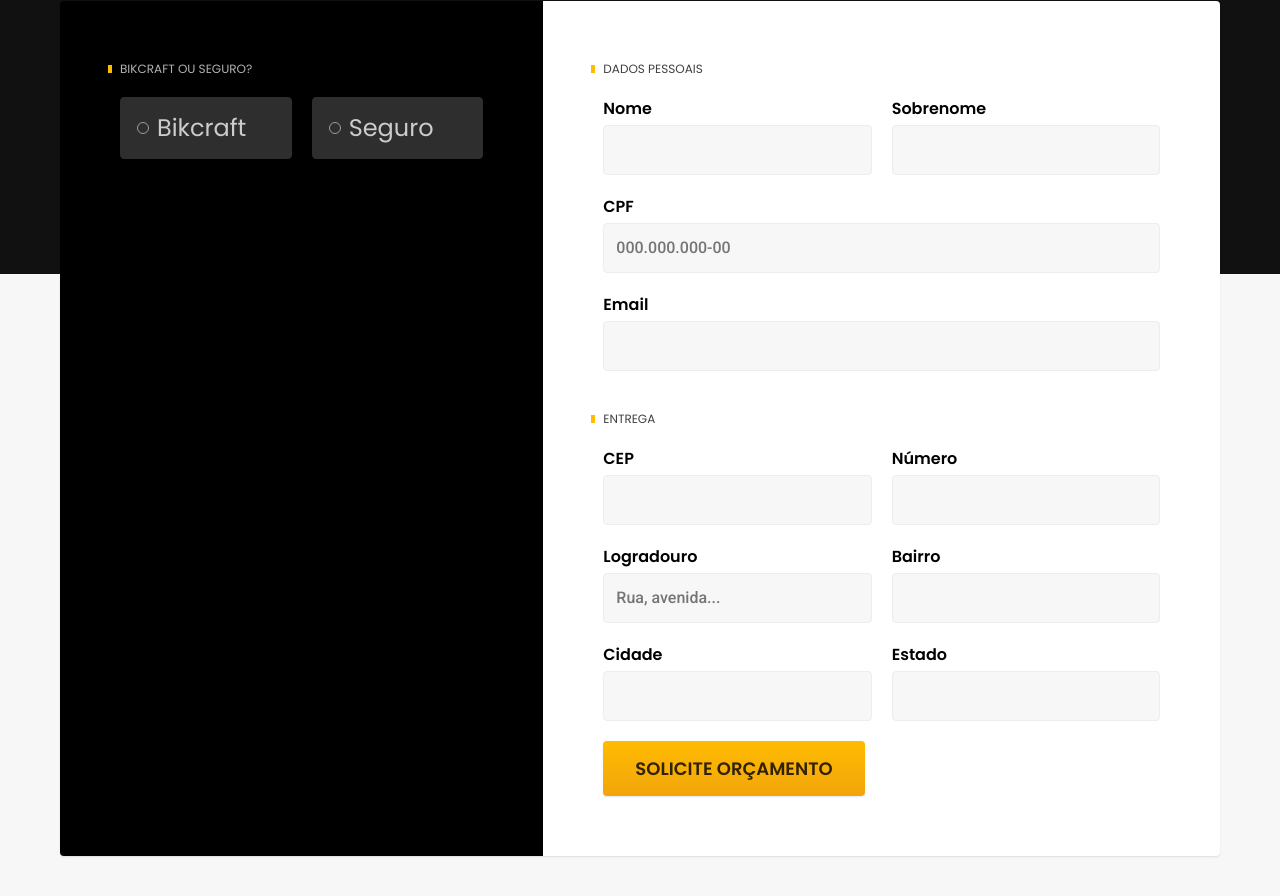
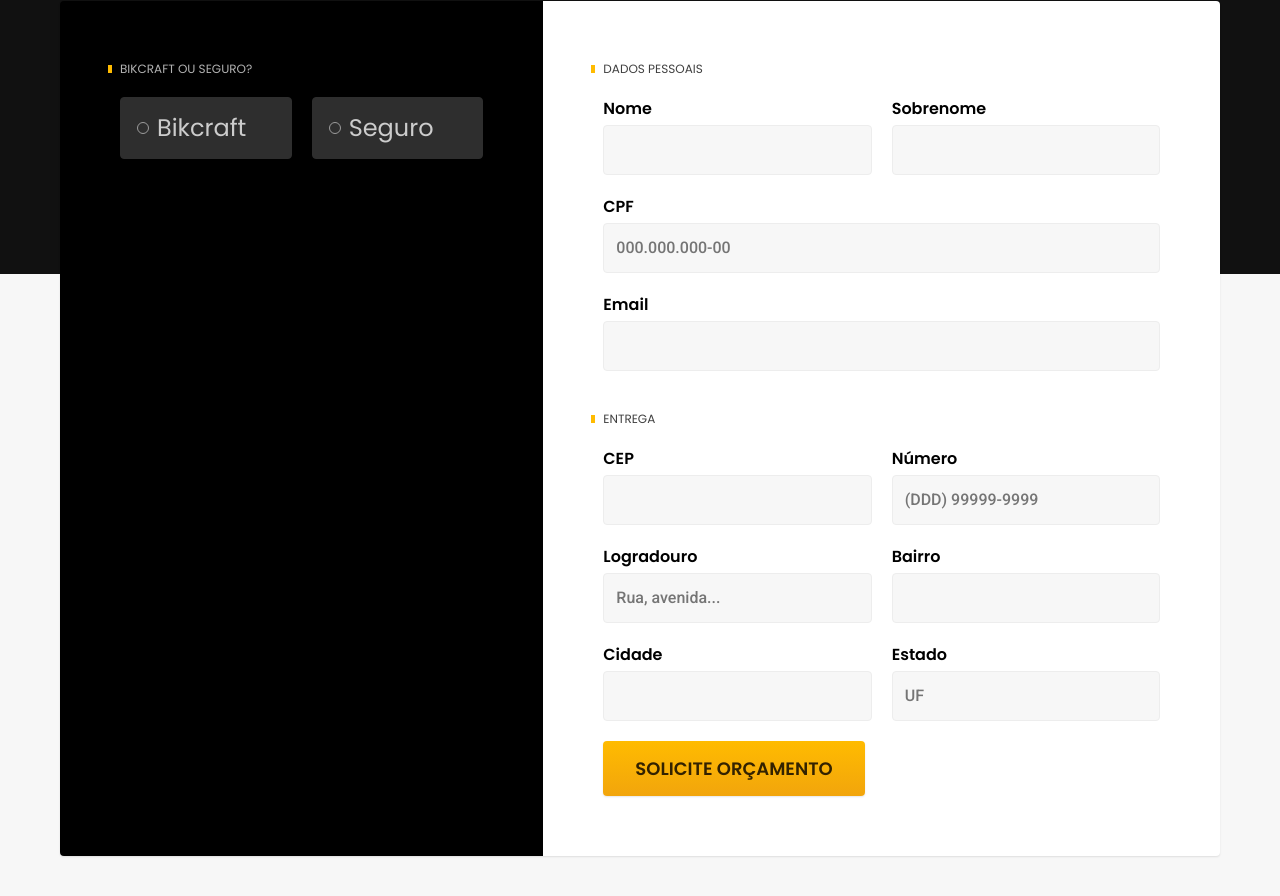
Before and after one commit to Enzo22321/bikcraft-inicio, a plain HTML site: page orcamento.html in a window 1280 px wide. Shown: the part 326-1222 px from the top of the page. Drawn offline with Linux system fonts and the light colour scheme.

Commit message:
Adicionando limites - mais amanha

```diff
--- a/orcamento.html
+++ b/orcamento.html
@@ -102,44 +102,44 @@
         <h2 class="font-1-xs cor9 column">dados pessoais</h2>
         <div>
           <label for="nome">Nome</label>
-           <input type="text" id="nome" name="nome">
+           <input type="text" id="nome" name="nome" maxlength="50">
         </div>
         <div>
           <label for="sobrenome">Sobrenome</label>
-          <input type="text" id="sobrenome" name="sobrenome">
+          <input type="text" id="sobrenome" name="sobrenome" maxlength="50">
         </div>
         <div class="column">
           <label for="cpf">CPF</label>
-          <input type="text" id="cpf" name="cpf" placeholder="000.000.000-00">
+          <input type="text" id="cpf" name="cpf" placeholder="000.000.000-00" maxlength="14">
         </div>
         <div class="column">
           <label for="email">Email</label>
-          <input type="text" id="email" name="email">
+          <input type="text" id="email" name="email" maxlength="50">
         </div>
         <h2 class="font-1-xs cor9 column">entrega</h2>
         <div>
           <label for="cep">CEP</label>
-          <input type="text" id="cep" name="cep">
+          <input type="text" id="cep" name="cep" maxlength="9">
         </div>
         <div>
           <label for="numero">Número</label>
-          <input type="text" id="numero" name="numero">
+          <input type="text" id="numero" name="numero" placeholder="(DDD) 99999-9999" maxlength="12">
         </div>
         <div>
           <label for="logradouro">Logradouro</label>
-          <input type="text" id="logradouro" name="logradouro" placeholder="Rua, avenida...">
+          <input type="text" id="logradouro" name="logradouro" placeholder="Rua, avenida..." maxlength="50">
         </div>
         <div>
           <label for="bairro">Bairro</label>
-          <input type="text" id="bairro" name="bairro">
+          <input type="text" id="bairro" name="bairro" maxlength="50">
         </div>
         <div>
           <label for="cidade">Cidade</label>
-          <input type="text" id="cidade" name="cidade">
+          <input type="text" id="cidade" name="cidade" maxlength="50">
         </div>
         <div>
           <label for="estado">Estado</label>
-          <input type="text" id="estado" name="estado">
+          <input type="text" id="estado" name="estado" placeholder="UF" maxlength="2">
         </div>
         <button class="botao column">Solicite Orçamento</button>
       </div>
```
Also changed, not shown: contatos.html (+3 -3 lines).
